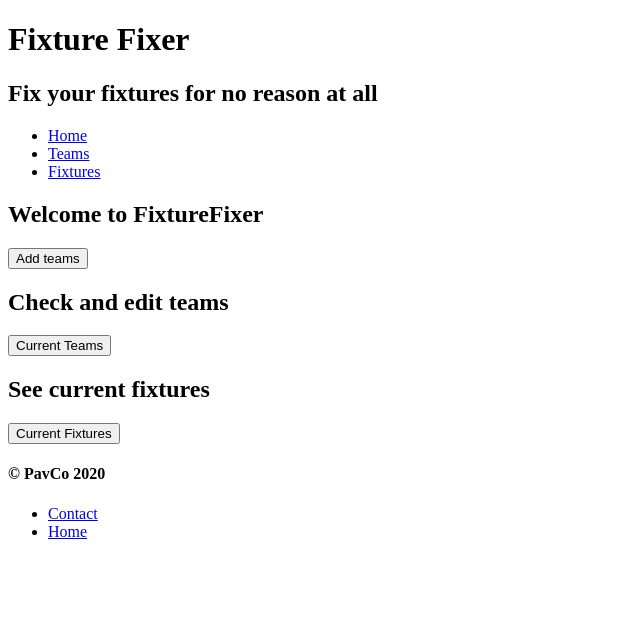
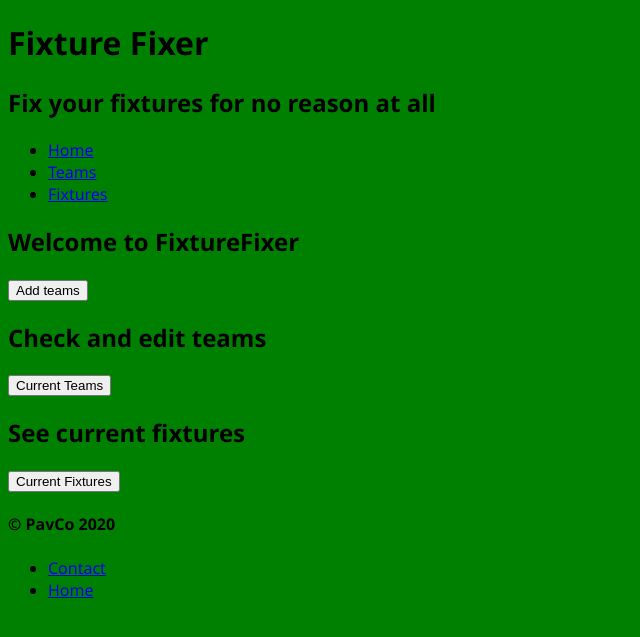
Before and after one commit to fatpav/first_project, a Flask app: page / in a window 1280 px wide. Shown: the top 637 px of the page, without its empty margins (0-640 px from the left). Run offline with Flask 2, Linux system fonts and the light colour scheme.

Commit message:
finished MVP and somehow got a bit of styling on the go but I can't change it

```diff
--- /dev/null
+++ b/static/style.css
@@ -0,0 +1,4 @@
+body {
+    font-family: 'Segoe UI', Tahoma, Geneva, Verdana, sans-serif;
+    background-color: green;
+}
--- a/templates/base.html
+++ b/templates/base.html
@@ -3,6 +3,7 @@
 <head>
     <meta charset="UTF-8">
     <meta name="viewport" content="width=device-width, initial-scale=1.0">
+    <link rel="stylesheet" href="{{ url_for('static', filename='style.css') }}">
     <title>Fixture Fixer</title>
 </head>
 <body>
--- a/templates/fixtures/edit.html
+++ b/templates/fixtures/edit.html
@@ -18,7 +18,7 @@
                 {% endif %}
             {% endfor %}
         </select>
-        <input type="number" name="team1_score" value="{{fixture.team1_score}}"/>
+        <input type="number" min=0 name="team1_score" value="{{fixture.team1_score}}"/>
     </div>
     <div>
         <label for="team2">Team 2:</label>
```
